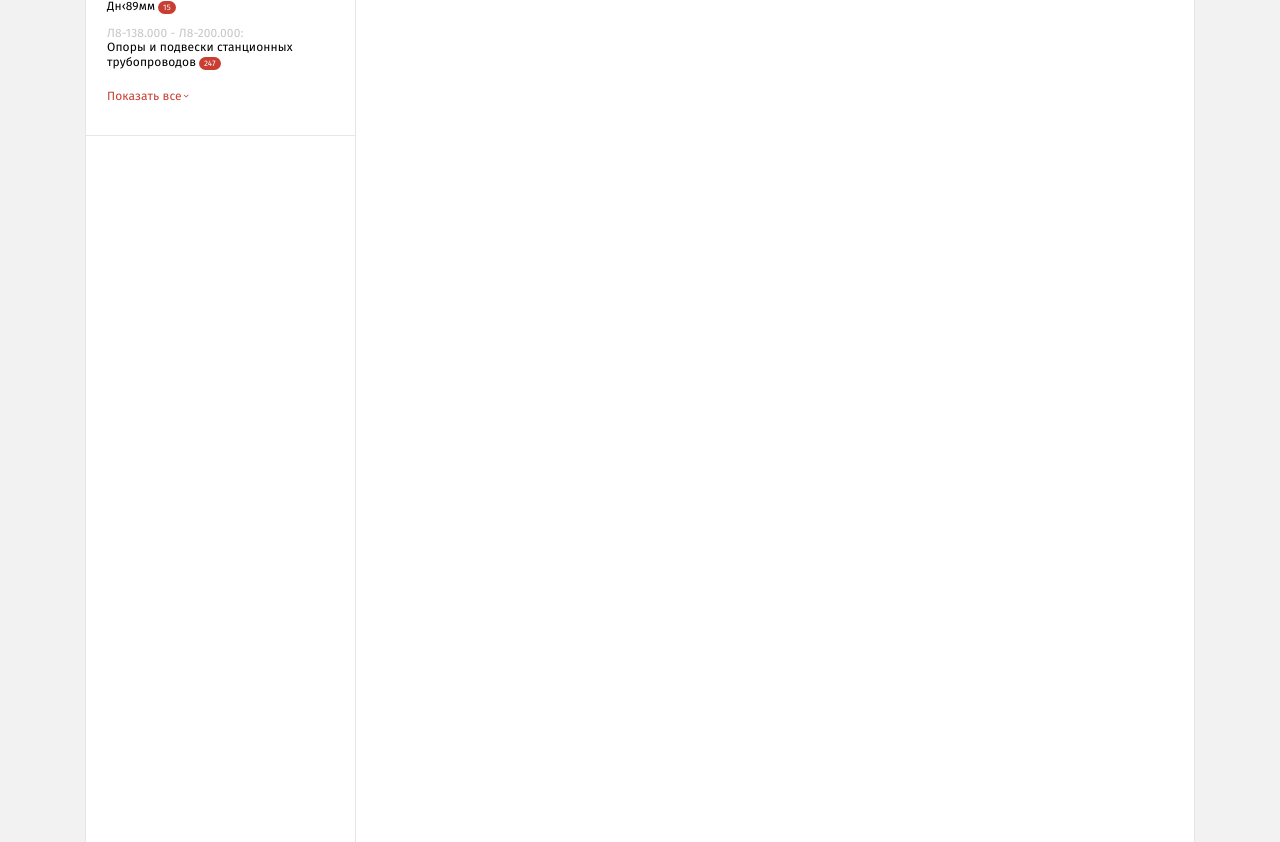
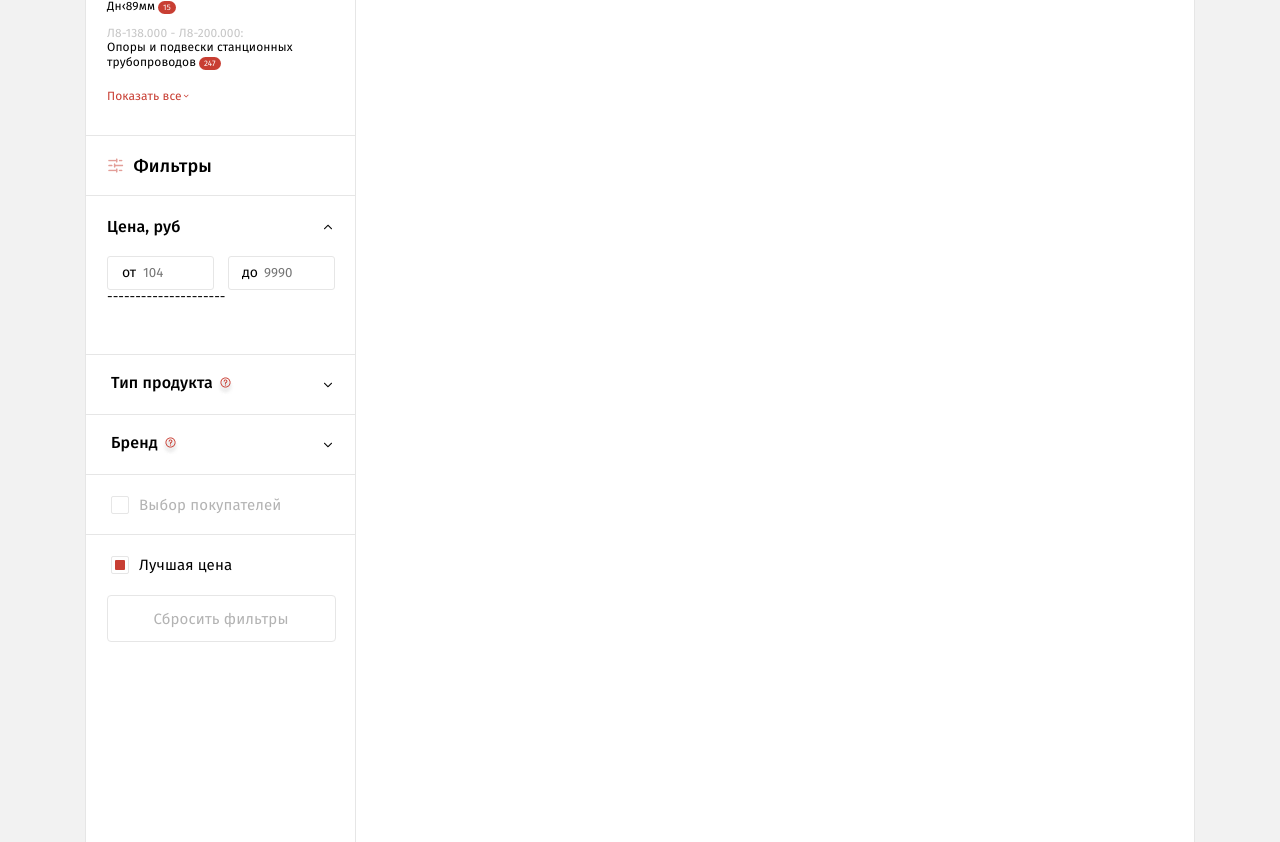
Before and after one commit to Svibex/bastiongroup, a React (Create React App) app: page / in a window 1280 px wide. Shown: the part 600-1442 px from the top of the page. Built offline with nearby package versions, Linux system fonts and the light colour scheme.

Commit message:
feat: complete side bar (without price)

```diff
--- a/src/components/ProductsSidebar/ProductsSidebar.css
+++ b/src/components/ProductsSidebar/ProductsSidebar.css
@@ -113,4 +113,158 @@ button:hover {
   height: 8px;
 }
 
+.productsSidebar__filter {
+  width: 105px;
+}
+
+.productsSidebar__filter-img {
+  background-image: url("../../assets/img/setting.png");
+  height: 17px;
+  width: 17px;
+}
+
+.filter__title {
+  font-size: 16px;
+  font-weight: 500;
+  line-height: 19px;
+  letter-spacing: 0.009em;
+  text-align: left;
+  color: #000000;
+  display: flex;
+}
+.filter__title div {
+  background-image: url("../../assets/img/help.png");
+  background-size: 19px;
+  width: 19px;
+  height: 19px;
+  margin-top: 4px;
+  margin-left: 3px;
+}
+
+.filter__price__wrapper {
+  border-bottom: 1px solid #e6e6e6;
+  height: 159px;
+  width: 270px;
+  padding: 21px;
+}
+
+.filter__price {
+  display: flex;
+  justify-content: space-between;
+  align-items: center;
+}
+
+.filter__price__img {
+  background-image: url("../../assets/img/up.png");
+  height: 14px;
+  width: 14px;
+}
+
+.filter__price__inputs {
+  display: flex;
+  justify-content: space-between;
+  align-items: center;
+  position: relative;
+  margin-top: 20px;
+}
+.filter__price__inputs input {
+  border: 1px solid #e6e6e6;
+  border-radius: 3px;
+  width: 107px;
+  height: 34px;
+  padding-left: 35px;
+}
+
+#placeholder__inputOT {
+  position: absolute;
+  top: 10px;
+  left: 15px;
+}
+
+#placeholder__inputDO {
+  position: absolute;
+  top: 10px;
+  left: 135px;
+}
+
+.filter__types {
+  display: flex;
+  justify-content: space-between;
+  align-items: center;
+  height: 60px;
+  border-bottom: 1px solid #e6e6e6;
+  padding: 0 21px 0 25px;
+}
+
+.checkbox__group {
+  display: flex;
+  align-items: center;
+  padding: 0 21px 0 25px;
+  height: 60px;
+  position: relative;
+}
+
+.checkbox__group-border {
+  border-bottom: 1px solid #e6e6e6;
+}
+
+.checkbox {
+  width: 18px;
+  height: 18px;
+  border-radius: 2px;
+  border: 1px solid #e6e6e6;
+  margin-right: 10px;
+}
+
+.checkboxActive {
+  position: absolute;
+  background: #c83e33;
+  width: 10px;
+  height: 10px;
+  left: 29px;
+  border-radius: 1px;
+}
+
+.checkbox__text {
+  font-size: 15px;
+  line-height: 18px;
+  letter-spacing: 0.009em;
+  text-align: left;
+  color: #b3b3b3;
+}
+
+.checkbox__textActive {
+  color: #000000;
+}
+
+.filter__button__wrapper {
+  display: flex;
+  justify-content: center;
+  align-items: center;
+}
+
+.filter__button {
+  color: #b3b3b3;
+  border: 1px solid #e6e6e6;
+  border-radius: 4px;
+  background: #ffffff;
+  font-size: 15px;
+  line-height: 18px;
+  letter-spacing: 0.009em;
+  text-align: center;
+  width: 229px;
+  height: 47px;
+}
+
+.filter__button:hover {
+  background: #f2f2f2;
+}
+
+.filter__arrowDown {
+  transform: rotate(180deg);
+  background-image: url("../../assets/img/up.png");
+  width: 14px;
+  height: 14px;
+}
+
 /*# sourceMappingURL=ProductsSidebar.css.map */
--- a/src/components/ProductsSidebar/ProductsSidebar.sass
+++ b/src/components/ProductsSidebar/ProductsSidebar.sass
@@ -84,3 +84,129 @@
   background-image: url("../../assets/img/down.png")
   width: 8px
   height: 8px
+
+.productsSidebar__filter
+  width: 105px
+
+.productsSidebar__filter-img
+  background-image: url("../../assets/img/setting.png")
+  height: 17px
+  width: 17px
+
+.filter__title
+  font-size: 16px
+  font-weight: 500
+  line-height: 19px
+  letter-spacing: 0.009em
+  text-align: left
+  color: $black
+  display: flex
+
+  div
+    background-image: url("../../assets/img/help.png")
+    background-size: 19px
+    width: 19px
+    height: 19px
+    margin-top: 4px
+    margin-left: 3px
+
+.filter__price__wrapper
+  border-bottom: 1px solid $middleGrey
+  height: 159px
+  width: 270px
+  padding: 21px
+
+.filter__price
+  @include flex-space-between
+
+.filter__price__img
+  background-image: url("../../assets/img/up.png")
+  height: 14px
+  width: 14px
+
+.filter__price__inputs
+  @include flex-space-between
+  position: relative
+  margin-top: 20px
+
+  input
+    border: 1px solid $middleGrey
+    border-radius: 3px
+    width: 107px
+    height: 34px
+    padding-left: 35px
+
+#placeholder__inputOT
+  position: absolute
+  top: 10px
+  left: 15px
+
+#placeholder__inputDO
+  position: absolute
+  top: 10px
+  left: 135px
+
+.filter__types
+  @include flex-space-between
+  height: 60px
+  border-bottom: 1px solid $middleGrey
+  padding: 0 21px 0 25px
+
+.checkbox__group
+  display: flex
+  align-items: center
+  padding: 0 21px 0 25px
+  height: 60px
+  position: relative
+
+.checkbox__group-border
+  border-bottom: 1px solid $middleGrey
+
+.checkbox
+  width: 18px
+  height: 18px
+  border-radius: 2px
+  border: 1px solid $middleGrey
+  margin-right: 10px
+
+.checkboxActive
+  position: absolute
+  background: $red
+  width: 10px
+  height: 10px
+  left: 29px
+  border-radius: 1px
+
+.checkbox__text
+  font-size: 15px
+  line-height: 18px
+  letter-spacing: 0.009em
+  text-align: left
+  color: $greyForPages
+
+.checkbox__textActive
+  color: $black
+
+.filter__button__wrapper
+  @include flex-center
+
+.filter__button
+  color: $greyForPages
+  border: 1px solid $middleGrey
+  border-radius: 4px
+  background: $white
+  font-size: 15px
+  line-height: 18px
+  letter-spacing: 0.009em
+  text-align: center
+  width: 229px
+  height: 47px
+
+.filter__button:hover
+  background: $grey
+
+.filter__arrowDown
+  transform: rotate(180deg)
+  background-image: url("../../assets/img/up.png")
+  width: 14px
+  height: 14px
--- a/src/components/ProductsSidebar/ProductsSidebar.tsx
+++ b/src/components/ProductsSidebar/ProductsSidebar.tsx
@@ -79,15 +79,52 @@ const ProductsSidebar = () => {
                         <div className="productsSidebar__types__arrow"/>
                     </div>
                 </div>
-                <div></div>
-                <div></div>
-                <div></div>
-                <div></div>
-                <div></div>
-                <div></div>
-
+                <div className="productsSidebar__title">
+                    <div className="productsSidebar__filter productsSidebar__title__group">
+                        <div className="productsSidebar__filter-img"/>
+                        <p>Фильтры</p>
+                    </div>
+                </div>
+                <div className="filter__price__wrapper">
+                    <div className="filter__price">
+                        <p className="filter__title">Цена, руб</p>
+                        <div className="filter__price__img"/>
+                    </div>
+                    <div className="filter__price__inputs">
+                        <input placeholder="104"/>
+                        <p id="placeholder__inputOT">от</p>
+                        <input placeholder="9990"/>
+                        <p id="placeholder__inputDO">до</p>
+                    </div>
+                    <div>---------------------</div>
+                </div>
+                <div className="filter__types">
+                    <div className="filter__title">
+                        <p>Тип продукта</p>
+                        <div/>
+                    </div>
+                    <div className="filter__arrowDown"/>
+                </div>
+                <div className="filter__types">
+                    <div className="filter__title">
+                        <p>Бренд</p>
+                        <div/>
+                    </div>
+                    <div className="filter__arrowDown"/>
+                </div>
+                <div className="checkbox__group checkbox__group-border">
+                    <div className="checkbox"/>
+                    <p className="checkbox__text">Выбор покупателей</p>
+                </div>
+                <div className="checkbox__group">
+                    <div className="checkbox"/>
+                    <div className="checkboxActive"/>
+                    <p className="checkbox__text checkbox__textActive">Лучшая цена</p>
+                </div>
+                <div className="filter__button__wrapper">
+                    <button className="filter__button">Сбросить фильтры</button>
+                </div>
             </div>
-
         </div>
     );
 };
```
Also changed, not shown: src/assets/img/help.png (added), src/assets/img/setting.png (added).
